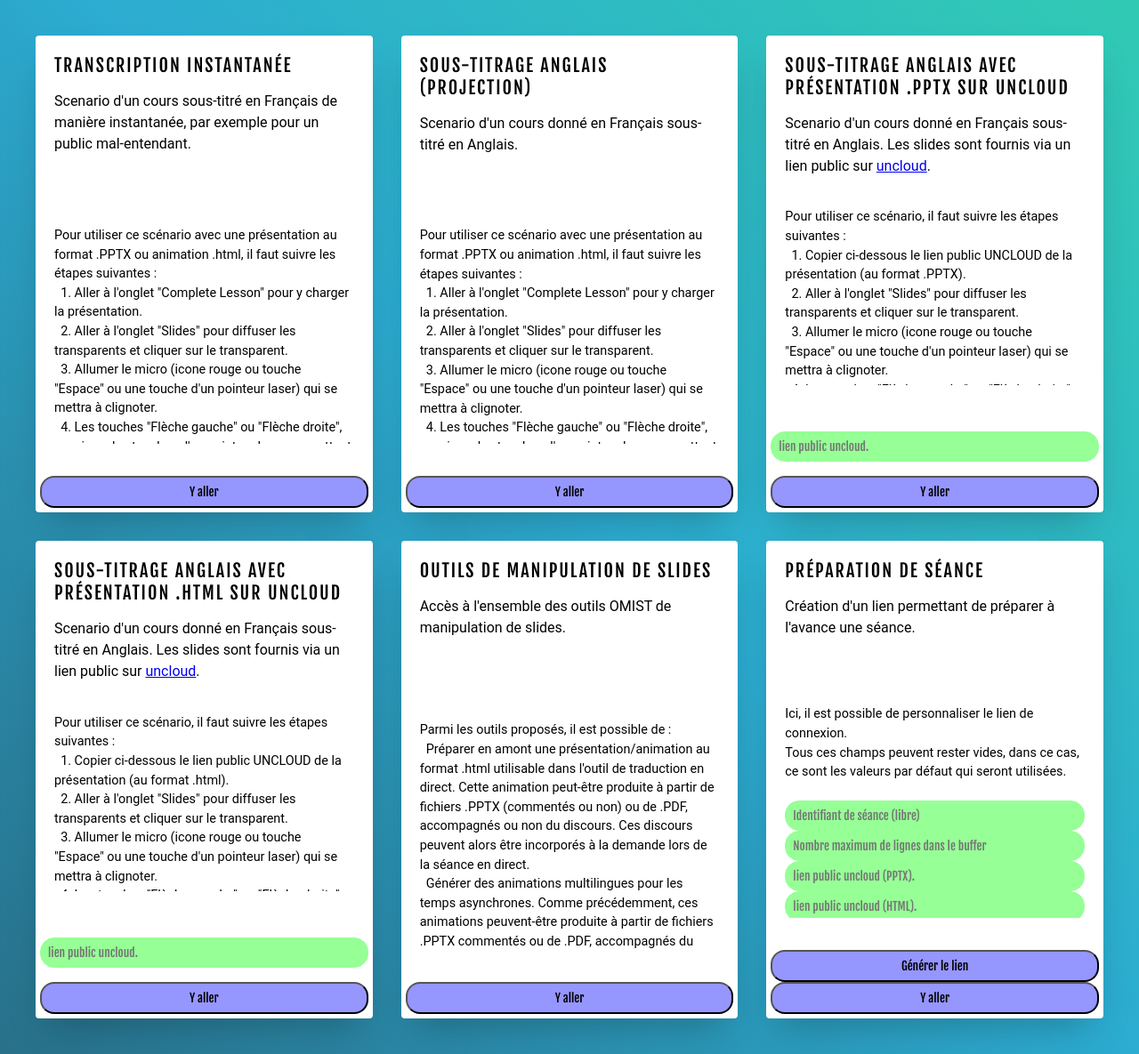
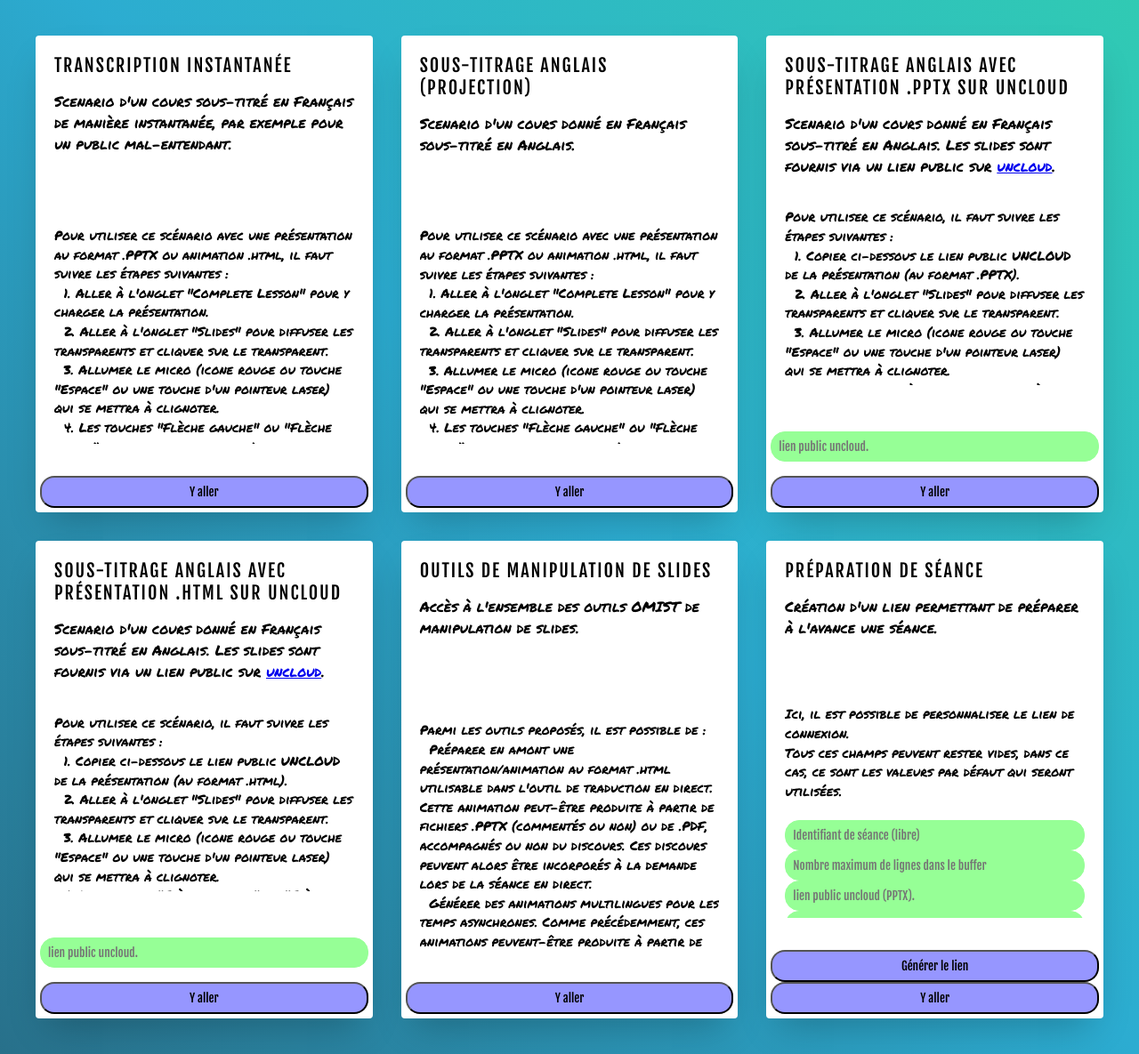
Before and after one commit to EsupPortail/esup-ottis, a PHP site: page /scenarios.php in a window 1280 px wide. Shown: the whole page at 89% size. Run offline with PHP 8.4, Linux system fonts and the light colour scheme; some web fonts are replaced.

Commit message:
Update file scenarios.php

```diff
--- a/scenarios.php
+++ b/scenarios.php
@@ -146,7 +146,7 @@ img {
 
 .card__text {
 //  font-family: 'Shadows Into Light', cursive;
-//  font-family: 'Permanent Marker', cursive;
+  font-family: 'Permanent Marker', cursive;
 //  font-family: 'Inria Sans', sans-serif;
   flex: 1 1 auto;
 //  font-size: 0.875rem;
```
